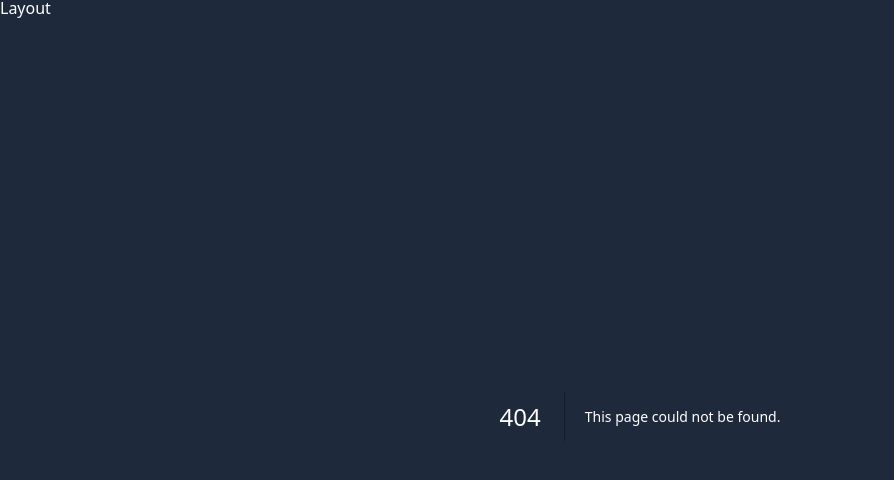
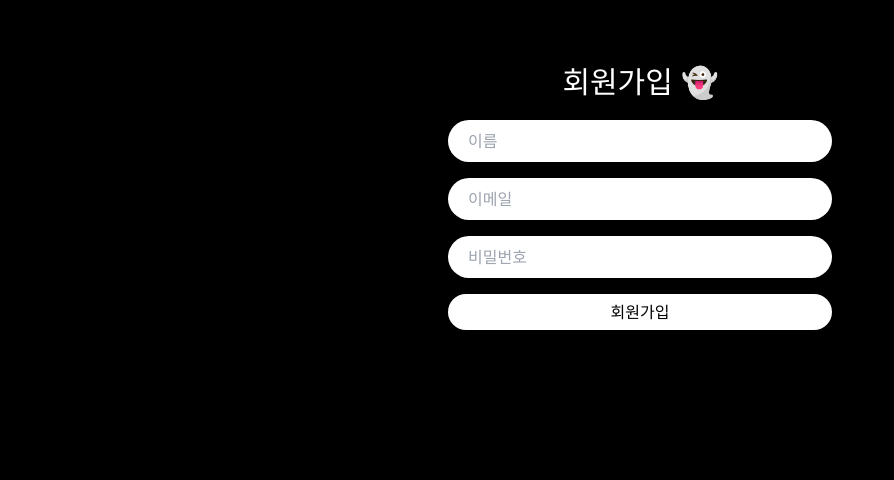
Before and after one commit to qusalsdn/twitter, a Next.js app: page /signUp in a window 1280 px wide. Before the commit this address had no page. Shown: the top 480 px of the page, without its empty margins (0-894 px from the left). Built offline with nearby package versions, Linux system fonts and the light colour scheme.

Commit message:
Forms and UI

```diff
--- a/app/globals.css
+++ b/app/globals.css
@@ -125,3 +125,12 @@ table {
   border-collapse: collapse;
   border-spacing: 0;
 }
+
+.signUpInputs {
+  padding: 10px 20px;
+  border-radius: 50px;
+  border: none;
+  width: 100%;
+  font-size: 16px;
+  outline: none;
+}
--- a/app/layout.tsx
+++ b/app/layout.tsx
@@ -13,10 +13,7 @@ export default function RootLayout({
 }>) {
   return (
     <html lang="ko">
-      <body className="bg-slate-800 text-white font-sans box-border">
-        <h1>Layout</h1>
-        {children}
-      </body>
+      <body className="bg-black text-white font-sans box-border">{children}</body>
     </html>
   );
 }
--- /dev/null
+++ b/app/signUp/page.tsx
@@ -0,0 +1,63 @@
+"use client";
+
+import { useState } from "react";
+import { useForm } from "react-hook-form";
+
+interface Inputs {
+  name: string;
+  email: string;
+  password: string;
+}
+
+export default function SignUp() {
+  const { register, handleSubmit } = useForm<Inputs>();
+  const [loading, setLoading] = useState(false);
+  const [error, setError] = useState("");
+
+  const onSubmit = (formData: Inputs) => {
+    setLoading(true);
+    try {
+      console.log(formData);
+    } catch (error) {
+      setError(setError.toString());
+    } finally {
+      setLoading(false);
+    }
+  };
+
+  return (
+    <div className="flex flex-col items-center mt-16 space-y-5">
+      <h1 className="text-3xl">회원가입 👻</h1>
+      <form
+        onSubmit={handleSubmit(onSubmit)}
+        className="text-black flex flex-col items-center justify-center w-96 space-y-4"
+      >
+        <input
+          type="text"
+          placeholder="이름"
+          required
+          {...register("name", { required: true })}
+          className="signUpInputs"
+        />
+        <input
+          type="email"
+          placeholder="이메일"
+          required
+          {...register("email", { required: true })}
+          className="signUpInputs"
+        />
+        <input
+          type="password"
+          placeholder="비밀번호"
+          required
+          {...register("password", { required: true })}
+          className="signUpInputs"
+        />
+        <button type="submit" className="signUpInputs bg-white hover:opacity-80">
+          {loading ? "로딩중..." : "회원가입"}
+        </button>
+      </form>
+      {error !== "" && <p className="font-bold text-red-500">{error}</p>}
+    </div>
+  );
+}
--- a/package.json
+++ b/package.json
@@ -12,7 +12,8 @@
     "firebase": "^10.8.0",
     "next": "14.1.0",
     "react": "^18",
-    "react-dom": "^18"
+    "react-dom": "^18",
+    "react-hook-form": "^7.50.1"
   },
   "devDependencies": {
     "@types/node": "^20",
--- a/src/firebase.ts
+++ b/src/firebase.ts
@@ -1,4 +1,5 @@
 import { initializeApp } from "firebase/app";
+import { getAuth } from "firebase/auth";
 
 const firebaseConfig = {
   apiKey: "AIzaSyBxGNmMoOB5yEVTSeF736tH5D6BPrA4Y5o",
@@ -10,3 +11,5 @@ const firebaseConfig = {
 };
 
 const app = initializeApp(firebaseConfig);
+
+export const auth = getAuth(app);
```
Also changed, not shown: app/signIn/page.tsx (renamed from app/login/page.tsx), 1 other file (tests, documents, lock files or other folders).
